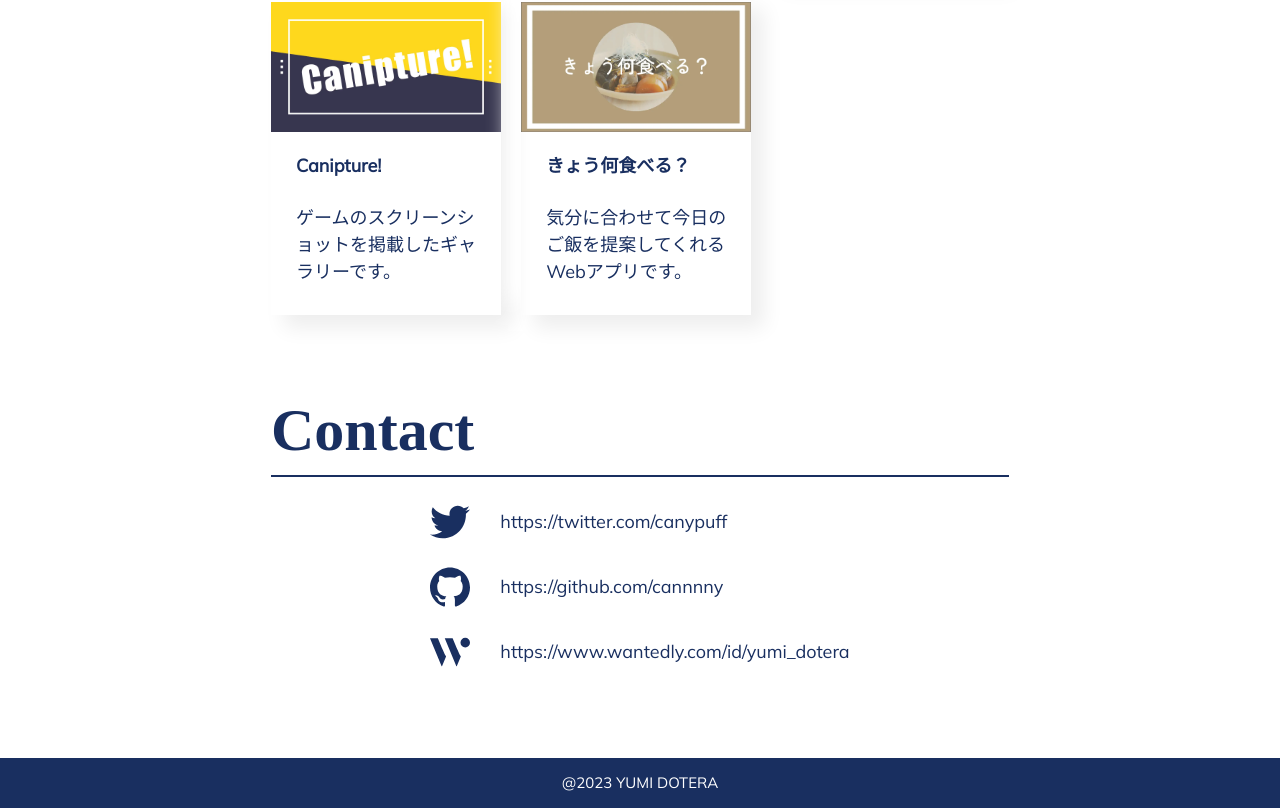
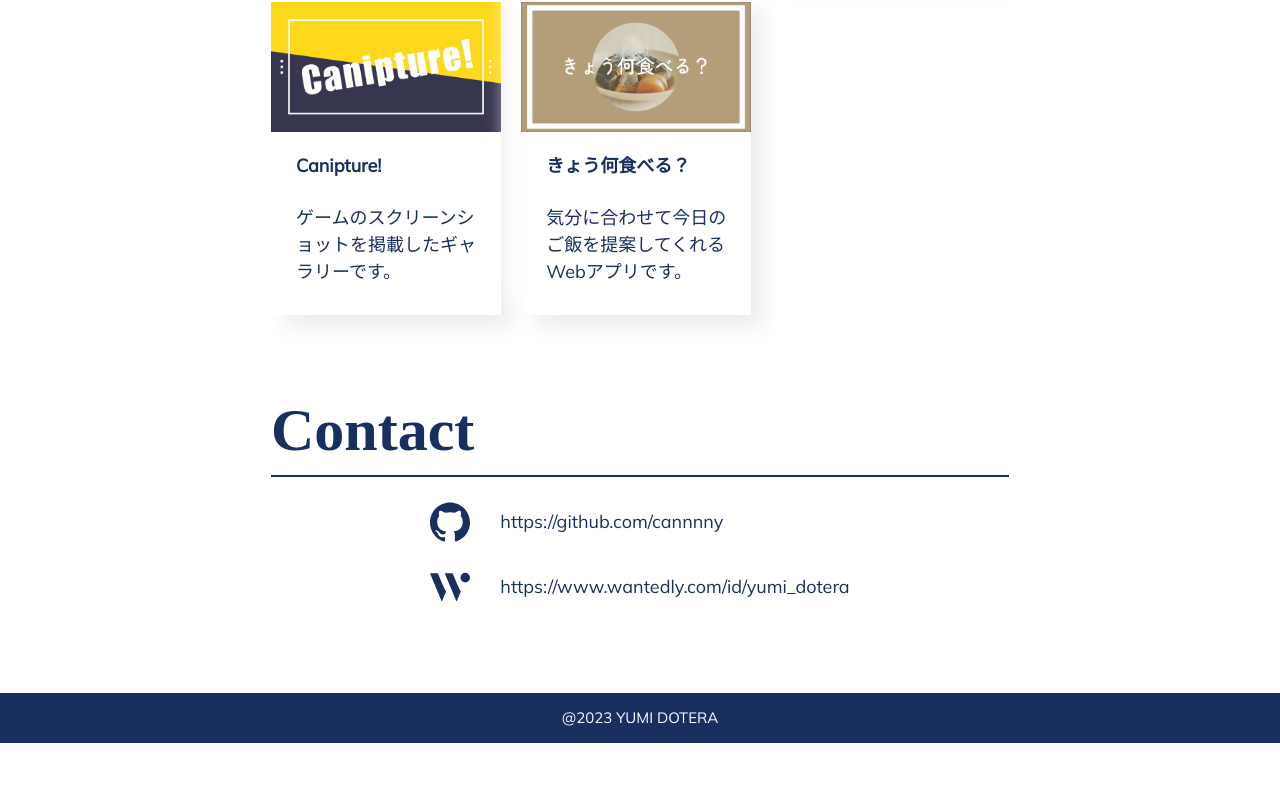
Before and after one commit to cannnny/portfolio, a React (Create React App) app: page / in a window 1280 px wide. Shown: the part 1915-2723 px from the top of the page. After the commit the page ends 2658 px from the top, so only its background shows below. Built offline with nearby package versions, Linux system fonts and the light colour scheme; a web font is replaced by a local one.

Commit message:
連絡先を整理

```diff
--- a/src/components/Contact.jsx
+++ b/src/components/Contact.jsx
@@ -1,4 +1,3 @@
-import { FaTwitter } from "react-icons/fa";
 import { SiGithub, SiWantedly } from "react-icons/si";
 
 const Contact = () => {
@@ -6,11 +5,6 @@ const Contact = () => {
 
   // 連絡先一覧
   const contacts = [
-    {
-      service: "twitter",
-      icon: <FaTwitter size={iconSize} />,
-      url: "https://twitter.com/canypuff",
-    },
     {
       service: "github",
       icon: <SiGithub size={iconSize} />,
```
